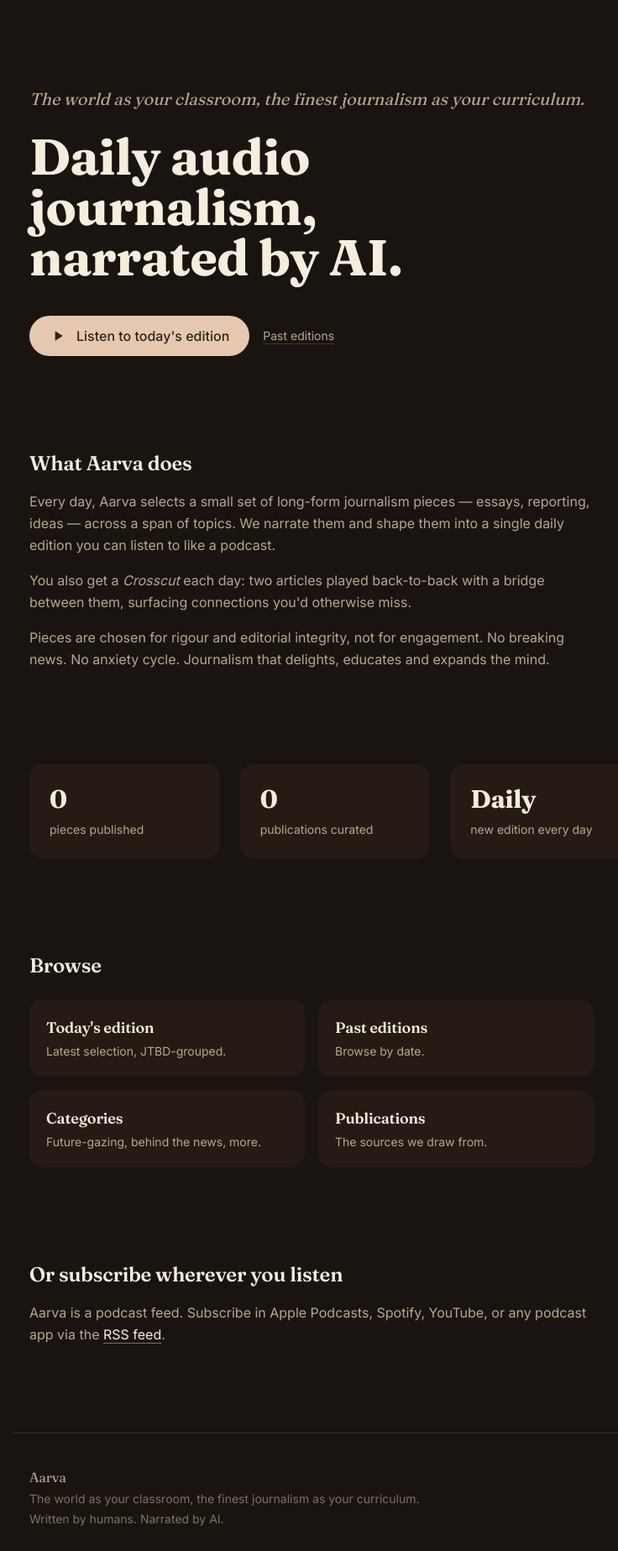
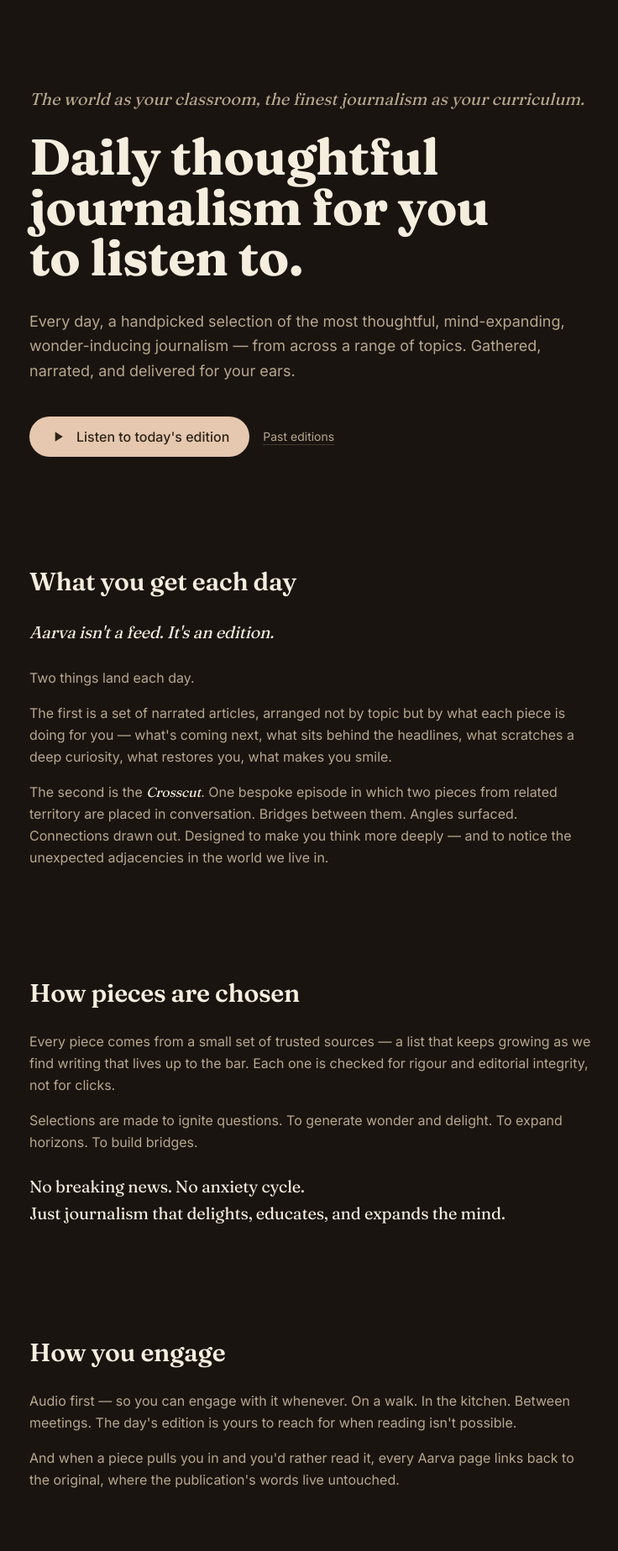
Before and after one commit to srik-create/aarva, a FastAPI app: page / in a window 1280 px wide. Shown: the part 73-1920 px from the top of the page at 84% size, without its empty margins (241-977 px from the left). Before the commit the page ends 1890 px from the top, so only its background shows below. Run offline with FastAPI, Linux system fonts and the light colour scheme; data that the repository does not hold is empty; some libraries are stand-ins or nearby versions.

Commit message:
server: landing copy rewrite — new headline + four-section pitch
Replaces the placeholder marketing copy with the editorial pitch the
user wrote out. Four sections in deliberate rhythm — declarative
emphasis lines next to longer prose paragraphs, in the
philosopher-founder voice the user asked for.

New headline:
  'Daily thoughtful journalism for you to listen to.'
(was: 'Daily audio journalism, narrated by AI.')

Sections, in order:

  Hero
    - Tagline (kept).
    - Headline (above).
    - Subhead: 'Every day, a handpicked selection of the most
      thoughtful, mind-expanding, wonder-inducing journalism — from
      across a range of topics. Gathered, narrated, and delivered
      for your ears.'
    - 'Listen to today's edition' peach pill CTA.

  What you get each day
    - 'Aarva isn't a feed. It's an edition.' (emphasis line)
    - Two-component structure: narrated articles arranged by what
      they're doing for the listener (not by topic); and the Crosscut
      — two pieces in conversation with bridges/angles/connections.
      Per user note: explicitly NOT 'long-form'. The earlier copy
      kept saying long-form; that's removed here.

  How pieces are chosen
    - Trusted sources, expanding list, rigour+integrity bar.
    - 'Selections are made to ignite questions. To generate wonder
      and delight. To expand horizons. To build bridges.'
    - 'No breaking news. No anxiety cycle. Just journalism that
      delights, educates, and expands the mind.'

  How you engage
    - Audio-first because it fits walks/kitchens/between-meetings.
    - 'When a piece pulls you in and you'd rather read, every Aarva
      page links back to the original, where the publication's words
      live untouched.'

  Start anywhere (browse grid, unchanged)
  Subscribe via your podcast app (RSS, unchanged)

Removed the n_pieces / n_pubs stats block — the new copy doesn't
need numbers to land. landing.py simplified accordingly: no DB
queries from the landing route now.

```diff
--- a/aarva/server/routes/landing.py
+++ b/aarva/server/routes/landing.py
@@ -15,29 +15,7 @@ from aarva.server.templates import templates
 
 @app.get("/", response_class=HTMLResponse)
 async def landing(request: Request) -> HTMLResponse:
-    """Marketing landing. Shows the tagline + an explanation + a CTA
-    to /today. Counts of pieces / publications give weight to the
-    pitch without being a number-fest."""
-    db = request.app.state.db
-    with db.connect() as conn:
-        # Quick stats to anchor the pitch — pieces published + publications
-        # we draw from. Both counts are cheap (existing indices).
-        n_pieces = conn.execute("""
-            SELECT COUNT(*) AS n
-              FROM edition_pieces
-             WHERE audio_url IS NOT NULL AND audio_url != ''
-        """).fetchone()["n"]
-        n_pubs = conn.execute("""
-            SELECT COUNT(DISTINCT p.id) AS n
-              FROM publications p
-              JOIN articles a ON a.publication_id = p.id
-              JOIN edition_pieces ep ON ep.article_id = a.id
-             WHERE ep.audio_url IS NOT NULL AND ep.audio_url != ''
-        """).fetchone()["n"]
-    return templates.TemplateResponse(
-        request, "landing.html",
-        {
-            "n_pieces": int(n_pieces or 0),
-            "n_pubs": int(n_pubs or 0),
-        },
-    )
+    """Marketing landing. Static prose — no DB queries needed at this
+    layer; the page introduces Aarva to first-time visitors and points
+    at the browse routes."""
+    return templates.TemplateResponse(request, "landing.html", {})
--- a/aarva/server/templates/landing.html
+++ b/aarva/server/templates/landing.html
@@ -1,13 +1,19 @@
 {% extends "base.html" %}
-{% block title %}Aarva — Daily audio journalism, narrated by AI{% endblock %}
+{% block title %}Aarva — Daily thoughtful journalism for you to listen to{% endblock %}
 {% block content %}
   <section class="mt-8 md:mt-16">
     <p class="hook text-cream-light text-lg md:text-xl leading-relaxed">
       The world as your classroom, the finest journalism as your curriculum.
     </p>
     <h1 class="editorial text-5xl md:text-6xl font-bold tracking-tightish mt-6 text-cream-text leading-tight">
-      Daily audio<br/>journalism,<br/>narrated by AI.
+      Daily thoughtful<br/>journalism for you<br/>to listen to.
     </h1>
+
+    <p class="text-cream-light text-lg leading-relaxed mt-8 max-w-2xl">
+      Every day, a handpicked selection of the most thoughtful,
+      mind-expanding, wonder-inducing journalism — from across a range
+      of topics. Gathered, narrated, and delivered for your ears.
+    </p>
 
     <div class="mt-10 flex items-center gap-4">
       <a href="/today"
@@ -21,45 +27,76 @@
     </div>
   </section>
 
-  <section class="mt-20 md:mt-28 max-w-2xl">
-    <h2 class="editorial text-2xl font-semibold text-cream-text">What Aarva does</h2>
+  <section class="mt-24 md:mt-32 max-w-2xl">
+    <h2 class="editorial text-3xl font-semibold text-cream-text leading-snug">What you get each day</h2>
+
+    <p class="editorial italic text-cream-text text-xl mt-6 leading-relaxed">
+      Aarva isn't a feed. It's an edition.
+    </p>
+
+    <p class="text-cream-light mt-6 leading-relaxed">
+      Two things land each day.
+    </p>
+
     <p class="text-cream-light mt-4 leading-relaxed">
-      Every day, Aarva selects a small set of long-form journalism pieces — essays,
-      reporting, ideas — across a span of topics. We narrate them and shape them into
-      a single daily edition you can listen to like a podcast.
+      The first is a set of narrated articles, arranged not by topic
+      but by what each piece is doing for you — what's coming next,
+      what sits behind the headlines, what scratches a deep curiosity,
+      what restores you, what makes you smile.
     </p>
+
     <p class="text-cream-light mt-4 leading-relaxed">
-      You also get a <em>Crosscut</em> each day: two articles played back-to-back with
-      a bridge between them, surfacing connections you'd otherwise miss.
-    </p>
-    <p class="text-cream-light mt-4 leading-relaxed">
-      Pieces are chosen for rigour and editorial integrity, not for engagement.
-      No breaking news. No anxiety cycle. Journalism that delights, educates and
-      expands the mind.
+      The second is the <em class="editorial text-cream-text">Crosscut</em>. One
+      bespoke episode in which two pieces from related territory are
+      placed in conversation. Bridges between them. Angles surfaced.
+      Connections drawn out. Designed to make you think more deeply —
+      and to notice the unexpected adjacencies in the world we live in.
     </p>
   </section>
 
-  <section class="mt-20 md:mt-28 grid grid-cols-1 md:grid-cols-3 gap-6">
-    <div class="bg-night-soft rounded-2xl p-6">
-      <p class="editorial text-3xl font-bold text-cream-text">{{ n_pieces }}</p>
-      <p class="text-sm text-cream-light mt-2">pieces published</p>
-    </div>
-    <div class="bg-night-soft rounded-2xl p-6">
-      <p class="editorial text-3xl font-bold text-cream-text">{{ n_pubs }}</p>
-      <p class="text-sm text-cream-light mt-2">publications curated</p>
-    </div>
-    <div class="bg-night-soft rounded-2xl p-6">
-      <p class="editorial text-3xl font-bold text-cream-text">Daily</p>
-      <p class="text-sm text-cream-light mt-2">new edition every day</p>
-    </div>
+  <section class="mt-24 md:mt-32 max-w-2xl">
+    <h2 class="editorial text-3xl font-semibold text-cream-text leading-snug">How pieces are chosen</h2>
+
+    <p class="text-cream-light mt-6 leading-relaxed">
+      Every piece comes from a small set of trusted sources — a list
+      that keeps growing as we find writing that lives up to the bar.
+      Each one is checked for rigour and editorial integrity, not for
+      clicks.
+    </p>
+
+    <p class="text-cream-light mt-4 leading-relaxed">
+      Selections are made to ignite questions. To generate wonder and
+      delight. To expand horizons. To build bridges.
+    </p>
+
+    <p class="editorial text-cream-text text-xl mt-6 leading-relaxed">
+      No breaking news. No anxiety cycle.<br/>
+      Just journalism that delights, educates, and expands the mind.
+    </p>
   </section>
 
-  <section class="mt-20 md:mt-28 max-w-2xl">
-    <h2 class="editorial text-2xl font-semibold text-cream-text">Browse</h2>
+  <section class="mt-24 md:mt-32 max-w-2xl">
+    <h2 class="editorial text-3xl font-semibold text-cream-text leading-snug">How you engage</h2>
+
+    <p class="text-cream-light mt-6 leading-relaxed">
+      Audio first — so you can engage with it whenever. On a walk. In
+      the kitchen. Between meetings. The day's edition is yours to
+      reach for when reading isn't possible.
+    </p>
+
+    <p class="text-cream-light mt-4 leading-relaxed">
+      And when a piece pulls you in and you'd rather read it,
+      every Aarva page links back to the original, where the
+      publication's words live untouched.
+    </p>
+  </section>
+
+  <section class="mt-24 md:mt-32 max-w-2xl">
+    <h2 class="editorial text-2xl font-semibold text-cream-text">Start anywhere</h2>
     <div class="mt-6 grid grid-cols-1 sm:grid-cols-2 gap-4">
       <a href="/today" class="bg-night-soft hover:bg-night-border rounded-2xl p-5 transition-colors">
         <p class="editorial text-lg font-semibold text-cream-text">Today's edition</p>
-        <p class="text-sm text-cream-light mt-1">Latest selection, JTBD-grouped.</p>
+        <p class="text-sm text-cream-light mt-1">The latest selection.</p>
       </a>
       <a href="/editions" class="bg-night-soft hover:bg-night-border rounded-2xl p-5 transition-colors">
         <p class="editorial text-lg font-semibold text-cream-text">Past editions</p>
@@ -67,7 +104,7 @@
       </a>
       <a href="/categories" class="bg-night-soft hover:bg-night-border rounded-2xl p-5 transition-colors">
         <p class="editorial text-lg font-semibold text-cream-text">Categories</p>
-        <p class="text-sm text-cream-light mt-1">Future-gazing, behind the news, more.</p>
+        <p class="text-sm text-cream-light mt-1">Browse by what a piece is doing for you.</p>
       </a>
       <a href="/publications" class="bg-night-soft hover:bg-night-border rounded-2xl p-5 transition-colors">
         <p class="editorial text-lg font-semibold text-cream-text">Publications</p>
@@ -77,11 +114,10 @@
   </section>
 
   <section class="mt-20 md:mt-28 max-w-2xl">
-    <h2 class="editorial text-2xl font-semibold text-cream-text">Or subscribe wherever you listen</h2>
-    <p class="text-cream-light mt-4 leading-relaxed">
-      Aarva is a podcast feed. Subscribe in Apple Podcasts, Spotify, YouTube,
-      or any podcast app via the
-      <a href="https://srik-create.github.io/aarva/feed.xml" class="text-cream-text underline underline-offset-4 decoration-cream-muted hover:decoration-cream-text transition-colors">RSS feed</a>.
+    <p class="text-cream-light leading-relaxed">
+      Or subscribe via your podcast app of choice —
+      <a href="https://srik-create.github.io/aarva/feed.xml" class="text-cream-text underline underline-offset-4 decoration-cream-muted hover:decoration-cream-text transition-colors">RSS</a>,
+      Apple Podcasts, Spotify, YouTube. Aarva arrives wherever you listen.
     </p>
   </section>
 {% endblock %}
```
